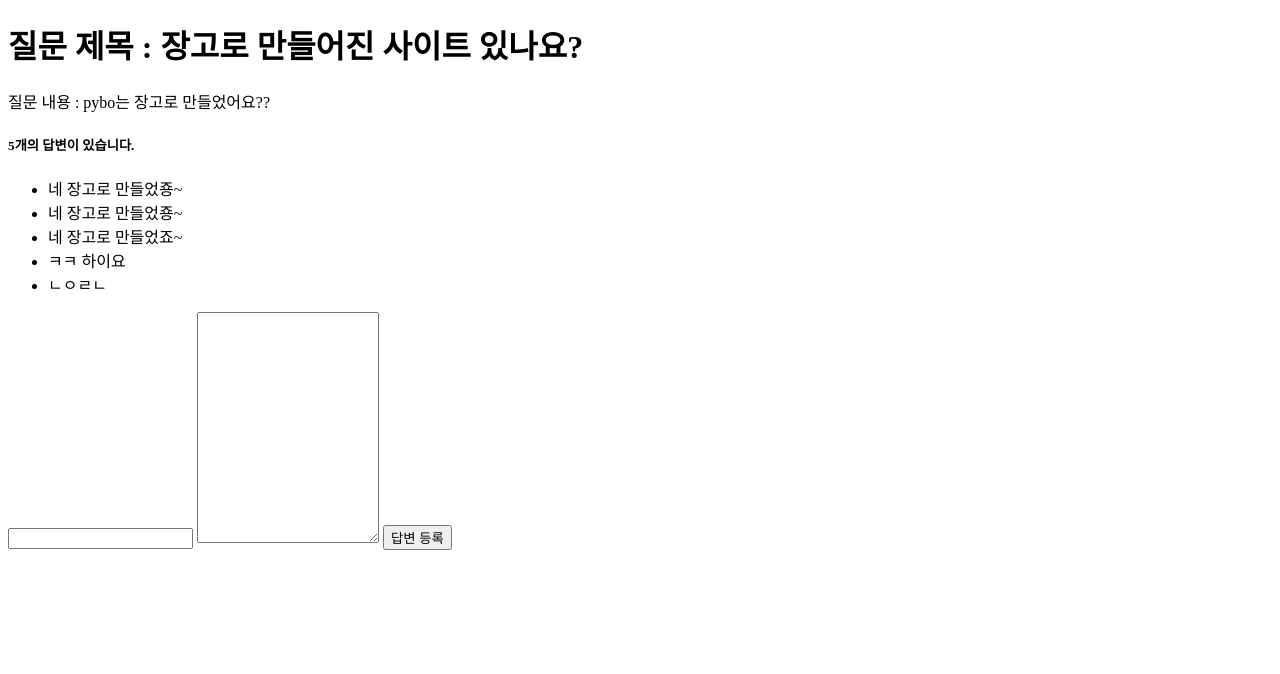
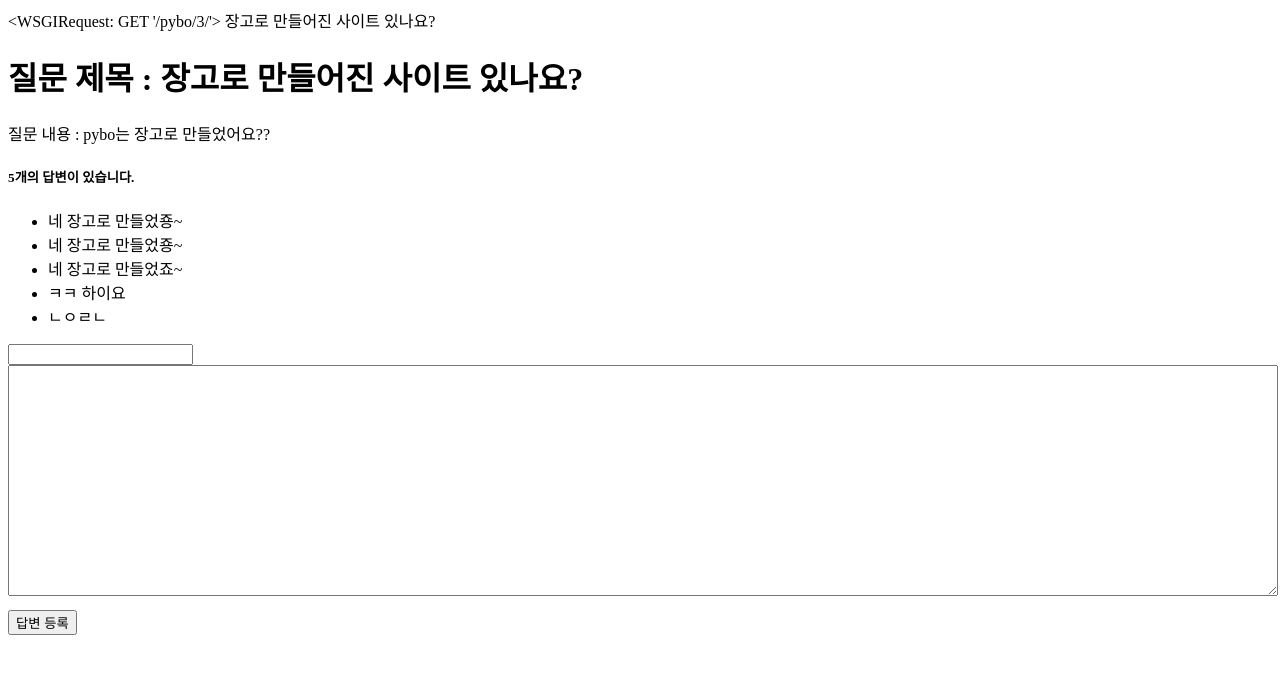
Before and after one commit to dltjdbs38/2023_Django_Mysite, a Django app: page /pybo/3/ in a window 1280 px wide. Shown: the top 674 px of the page. Run offline with Django 4.2, Linux system fonts and the light colour scheme; data comes from the database, SQL or seed files in the repository; both versions use the stored data as it was after the commit.

Commit message:
static/style.css 에 꾸미기. head태그 안에 작성해줌

```diff
--- a/config/settings.py
+++ b/config/settings.py
@@ -117,6 +117,7 @@ USE_TZ = True
 # https://docs.djangoproject.com/en/4.2/howto/static-files/
 
 STATIC_URL = "static/" # javascript, css, 이미지가 오는 디렉토리
+STATICFILES_DIRS = [BASE_DIR / 'static',] # 추가 , 꾸미기 디렉토리
 
 # Default primary key field type
 # https://docs.djangoproject.com/en/4.2/ref/settings/#default-auto-field
--- a/pybo/views.py
+++ b/pybo/views.py
@@ -18,8 +18,9 @@ def detail(req, q_id): # 아까 urls.py에서 만든 <int:q_id> 를 detail 이
     q = get_object_or_404(Question, pk=q_id)
     # primary key가 있는 q_id면
     # 없는 q_id 를 요청하면 (ex 29249) 404 띄워주기
-    context = {'question' : q} # dictionary로 프론트단에 넘겨줄 데이터 포장
+    context = {'question' : q, 'request': req } # dictionary로 프론트단에 넘겨줄 데이터 포장
     return render(req, 'pybo/question_detail.html', context) # 요청, 템플릿을 누가받을건지, 넘겨줄내용
+
 # 각 질문 pybo/2에 대한 질문 답변 POST 하기
 def answer_create(req,q_id):
     ## sol1.
@@ -30,4 +31,4 @@ def answer_create(req,q_id):
     ## sol2. from pybo.models import Answer 를 해야함
     # a = Answer(question = q, content= req.POST.get('content'), create_date = timezone.now())
     # a.save()
-    return redirect('pybo:detail', q_id = q.id) # pybo에 detail
+    return redirect('pybo:detail', q_id = q.id) # pybo에 detail 함수에다가
--- /dev/null
+++ b/static/style.css
@@ -0,0 +1,7 @@
+textarea {
+    width: 100%;
+}
+
+input[type="submit"] {
+    margin-top: 10px;
+}
--- a/templates/pybo/question_detail.html
+++ b/templates/pybo/question_detail.html
@@ -2,8 +2,11 @@
 <html>
 <head>
     <title>질문 상세</title>
+    {% load static %}
+    <link href="{% static 'style.css' %}" rel="stylesheet" type="text/css">
 </head>
 <body>
+    {{ request }} {{ question }}
     <h1> 질문 제목 : {{ question.subject }}</h1>
     <div> {% comment %} css 적용 및 영역분할 {% endcomment %}
         질문 내용 : {{ question.content }}
```
Also changed, not shown: db.sqlite3.
